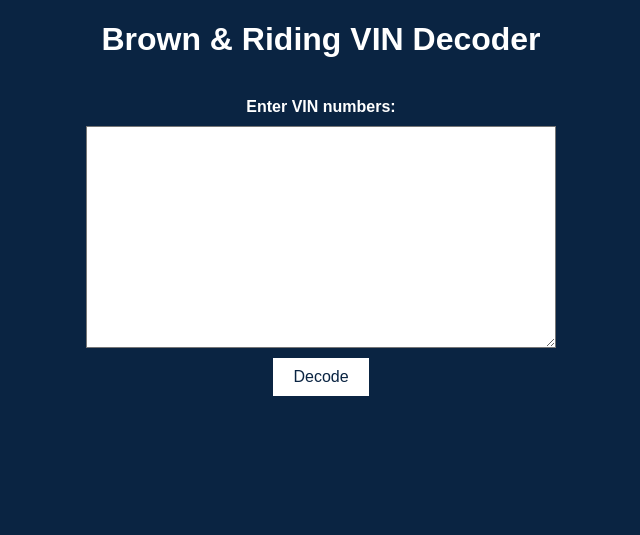
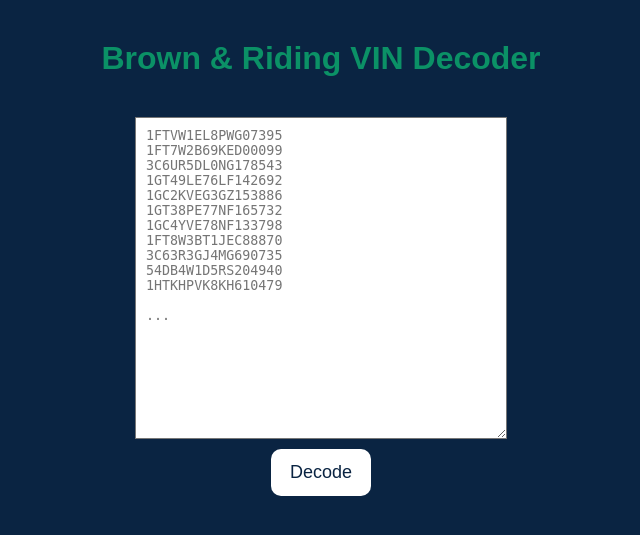
Before and after one commit to Trevor-Bottom/Capstone-B-R-Group-2, a Flask app: page / in a window 1280 px wide. Shown: the top 535 px of the page, without its empty margins (319-959 px from the left). Run offline with Flask 3, Linux system fonts and the light colour scheme.

Commit message:
Update index.html

```diff
--- a/templates/index.html
+++ b/templates/index.html
@@ -11,8 +11,10 @@
             margin: 0;
             padding: 0;
         }
-        h1, h2 {
-            color: white;
+        h1 {
+            color: #0b9166;
+            margin-top: 40px;
+            outline: white;
         }
         form {
             margin-top: 40px;
@@ -23,8 +25,8 @@
             font-weight: bold;
         }
         textarea {
-            width: 35%;
-            height: 200px;
+            width: 350px;
+            height: 300px;
             padding: 10px;
             margin: 0 auto;
             display: block;
@@ -33,16 +35,18 @@
         }
         input[type="submit"] {
             margin-top: 10px;
-            padding: 10px 20px;
+            padding: 13px 19px;
             background-color: white;
             color: #0A2442;
             border: none;
             cursor: pointer;
-            font-size: 16px;
+            font-size: 18px;
             margin-bottom: 10px;
+            border-radius: 10px;
+            transition: background-color 0.3s;
         }
         input[type="submit"]:hover {
-            background-color: #0A2442;
+            background-color: #0b9166;
             color: white;
         }
         a {
@@ -52,54 +56,27 @@
             color: white;
             font-weight: bold;
         }
-        #status {
-            font-size: 24px;
-            margin-bottom: 20px;
-        }
-        #processing {
-            display: none;
-            margin-top: 20px;
-        }
-        #complete {
-            display: none;
-            color: green;
-            margin-top: 20px;
-        }
-        .logo {
-            margin-top: 20px;
-        }
     </style>
-    <script>
-        function showProcessing() {
-            document.getElementById('processing').style.display = 'block';
-        }
-
-        function showComplete() {
-            document.getElementById('processing').style.display = 'none';
-            document.getElementById('complete').style.display = 'block';
-        }
-
-        document.querySelector('form').addEventListener('submit', function() {
-            document.querySelector('#status').textContent = 'Processing...';
-            showProcessing();
-        });
-
-        setTimeout(function() {
-            showComplete();
-            document.getElementById('download_link').style.display = 'block';
-        }, 5000);
-    </script>
 </head>
 <body>
     <h1>Brown & Riding VIN Decoder</h1>
     <form action="/submit" method="post">
-        <label for="vin_numbers">Enter VIN numbers:</label>
-        <textarea id="vin_numbers" name="vin_numbers" rows="10" cols="50"></textarea>
+        <textarea id="vin_numbers" name="vin_numbers" rows="10" cols="50"
+        placeholder="1FTVW1EL8PWG07395
+1FT7W2B69KED00099
+3C6UR5DL0NG178543
+1GT49LE76LF142692
+1GC2KVEG3GZ153886
+1GT38PE77NF165732
+1GC4YVE78NF133798
+1FT8W3BT1JEC88870
+3C63R3GJ4MG690735
+54DB4W1D5RS204940
+1HTKHPVK8KH610479
+
+...
+        "></textarea>
         <input type="submit" value="Decode">
     </form>
-    <h2 id="status"></h2>
-    <a id="download_link" href="vehicle_data.csv" download="vehicle_data.csv" style="display: none;">Download Vehicle Data CSV</a>
-    <h2 id="processing">Processing...</h2>
-    <h2 id="complete">Complete</h2>
 </body>
 </html>
```
